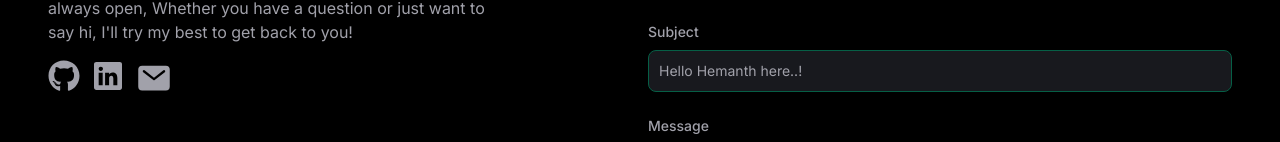
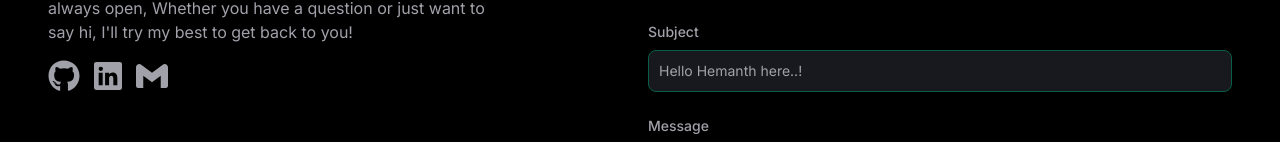
Before and after one commit to arjuuuuunnnnn/hemanthsbanur, a Next.js app: page / in a window 1280 px wide. Shown: the part 2772-2914 px from the top of the page. Built offline with nearby package versions, Linux system fonts and the light colour scheme.

Commit message:
fix: gm email

```diff
--- a/src/app/components/EmailSection.jsx
+++ b/src/app/components/EmailSection.jsx
@@ -140,8 +140,9 @@
 "use client";
 import React, { useState } from "react";
 import Link from "next/link";
-import { IoMail, IoLogoLinkedin } from "react-icons/io5";
+import { IoLogoLinkedin } from "react-icons/io5";
 import { FaGithub } from "react-icons/fa";
+import { SiGmail } from "react-icons/si";
 import { useForm } from '@formspree/react';
 
 const EmailSection = () => {
@@ -190,7 +191,7 @@ const EmailSection = () => {
             <IoLogoLinkedin className="h-8 w-8 hover:text-white hover:scale-110"/>
           </Link>
 		  <Link href="mailto:arjunbanur27@gmail.com">
-		<IoMail className="h-9 w-9 hover:text-white hover:scale-110"/>
+		<SiGmail className="h-8 w-8 hover:text-white hover:scale-110"/>
 		</Link>
 
         </div>
```
